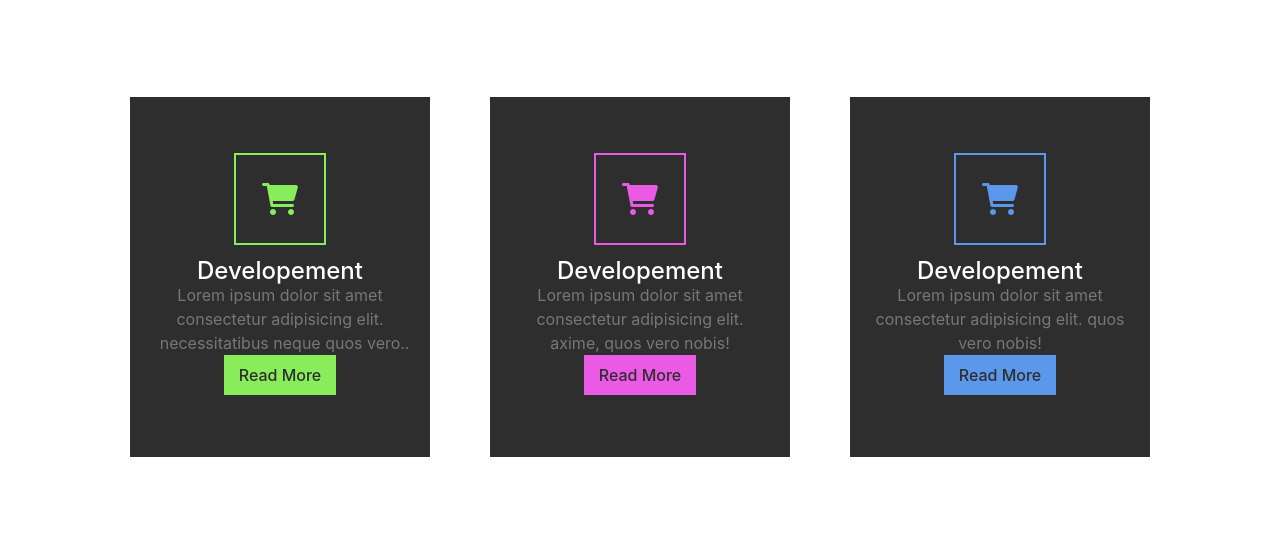
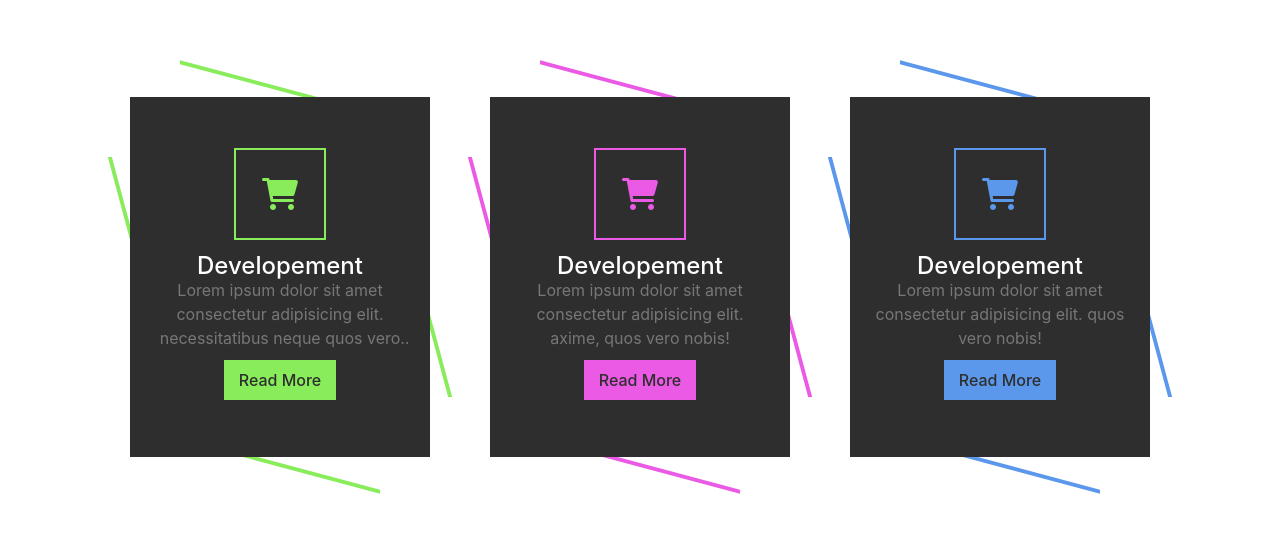
Before and after one commit to WooCommander/vue3ViteAdmin, a Vue app: page /service-section in a window 1280 px wide. Shown: the part 123-656 px from the top of the page. Built offline with nearby package versions, Linux system fonts and the light colour scheme.

Commit message:
[fix]end styles

```diff
--- a/src/pages/service-section.vue
+++ b/src/pages/service-section.vue
@@ -79,6 +79,7 @@ const count = ref(0)
       justify-content: center;
       align-items: center;
 
+
       .content {
         position: relative;
         display: flex;
@@ -145,11 +146,47 @@ const count = ref(0)
     background-color: var(--clr);
     padding: 8px 15px;
     display: inline-block;
+    text-decoration: none;
+    font-weight: 500;
+    margin-top: 10px;
+    transition: 0.5s ease-in-out;
   }
 
   .container .box:hover .content .text a {
     background-color: #2e2e2e;
     color: var(--clr);
   }
+
+  .container .box::before {
+    content: "";
+    position: absolute;
+    inset: -10px 50px;
+    border-top: 4px solid var(--clr);
+    border-bottom: 4px solid var(--clr);
+    z-index: -1;
+    transform: skewY(15deg);
+    transition: 0.5s ease-in-out;
+  }
+
+  .container .box:hover::before {
+    transform: skewY(0deg);
+    inset: -10px 40px;
+  }
+
+  .container .box::after {
+    content: "";
+    position: absolute;
+    inset: 60px 10px;
+    border-left: 4px solid var(--clr);
+    border-right: 4px solid var(--clr);
+    z-index: -1;
+    transform: skew(15deg);
+    transition: 0.5s ease-in-out;
+  }
+
+  .container .box:hover::after {
+    transform: skew(0deg);
+    inset: 40px -10px;
+  }
 }
 </style>
```
